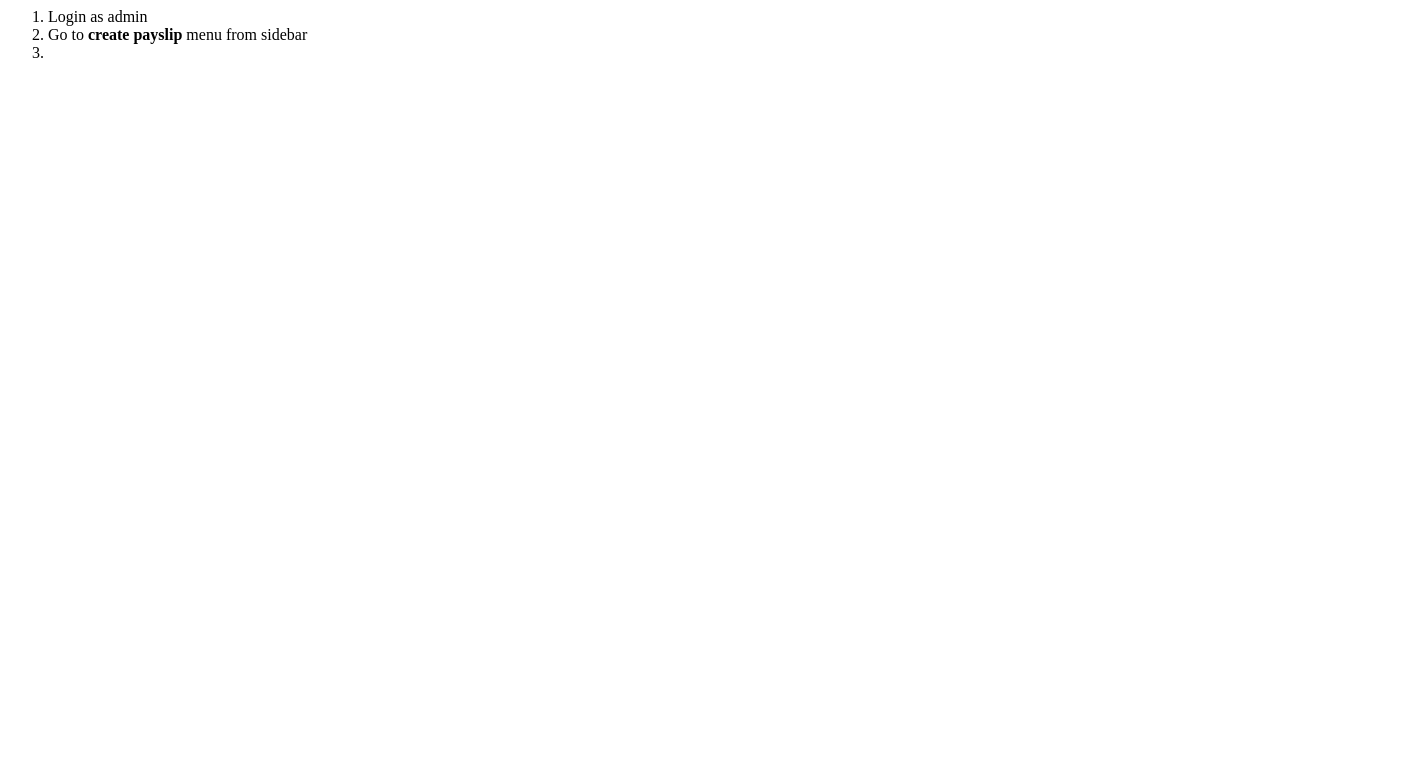
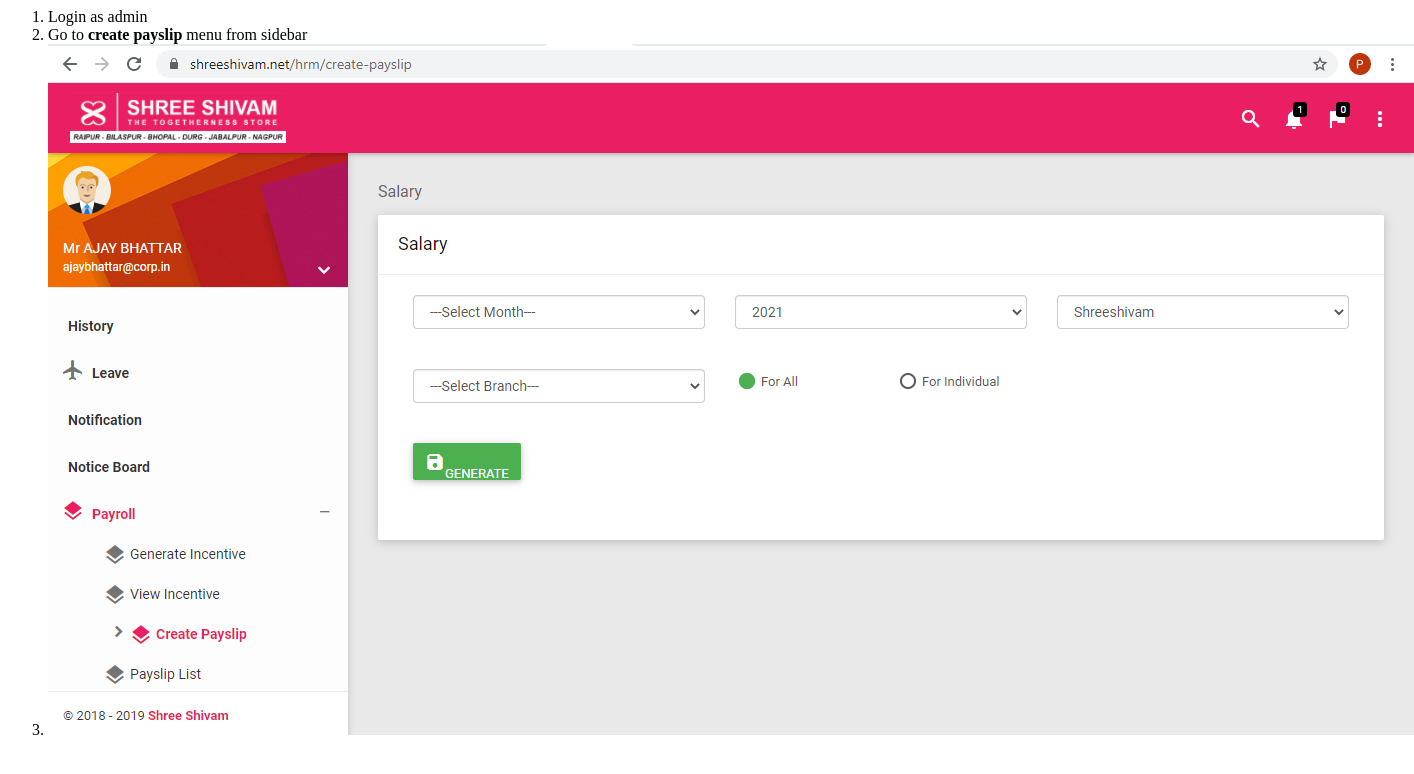
Before and after one commit to Softomatic-Tech/shreeshivam-help-document, a plain HTML site: page index.html in a window 1280 px wide. Shown: the whole page, 1414 px wide, since content can reach past the window. Drawn offline with Linux system fonts and the light colour scheme.

Commit message:
Update index.html

```diff
--- a/index.html
+++ b/index.html
@@ -5,7 +5,7 @@
       <li>Login as admin</li>
       <li>Go to <b>create payslip</b> menu from sidebar</li>
       <li>
-        <img scr="ss1.PNG" />
+        <img src="ss1.PNG" />
       </li>
     </ol>
   </body>
```
